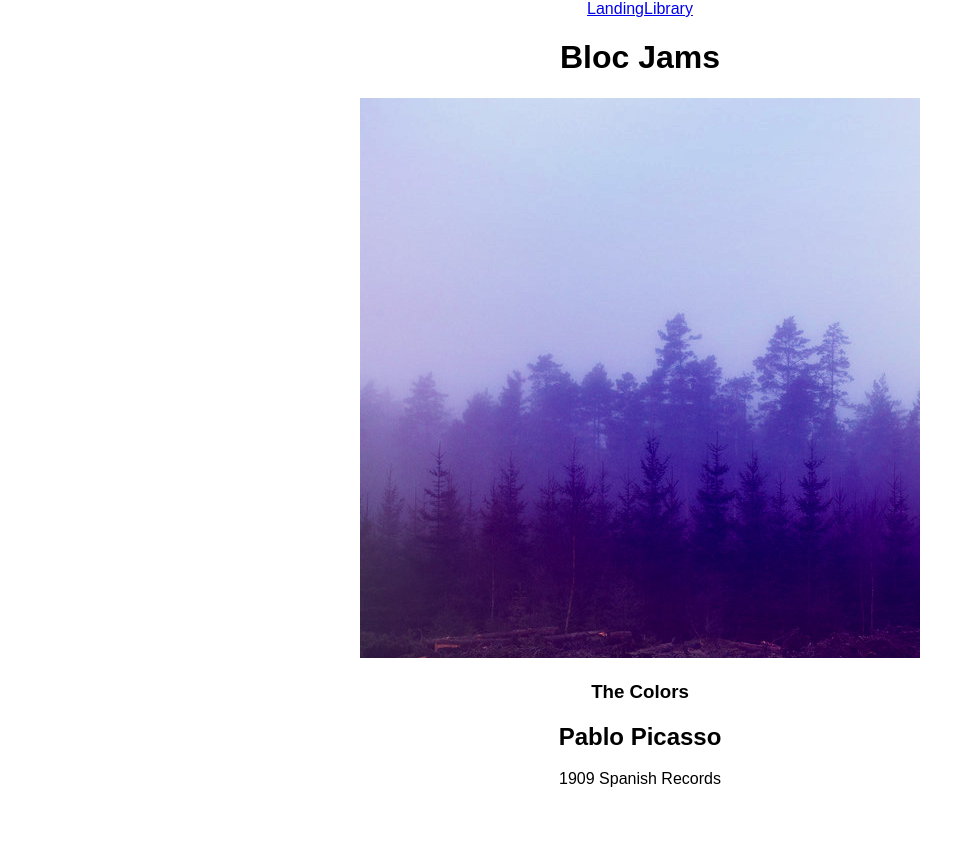
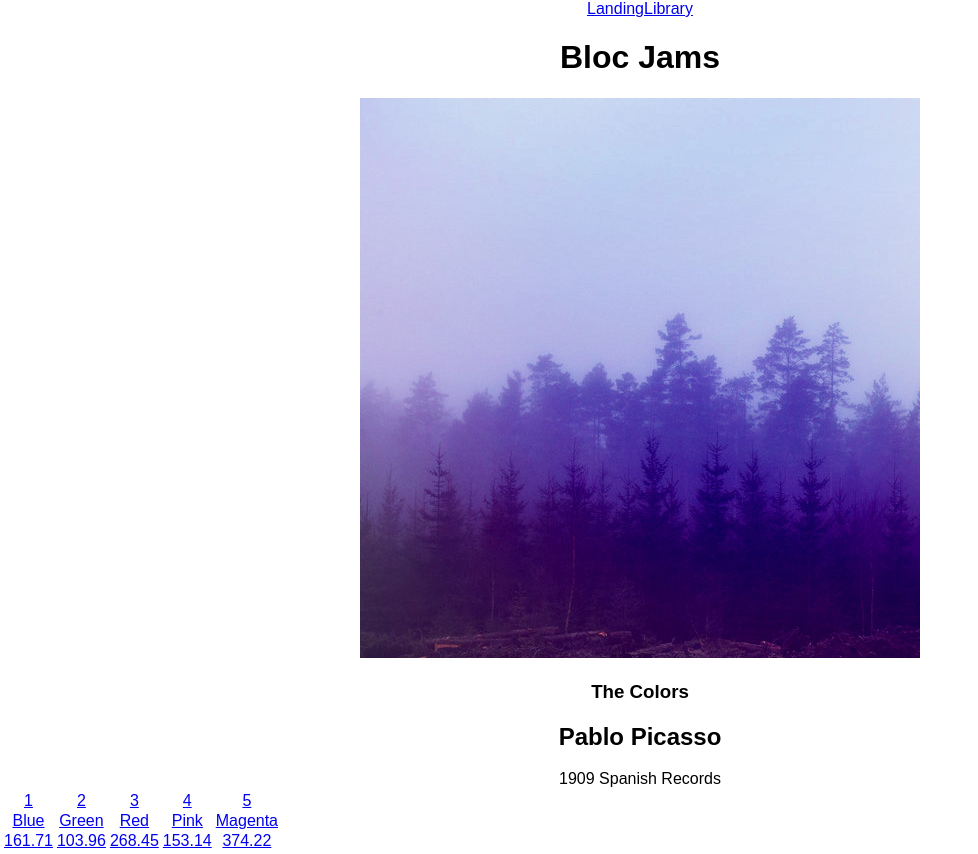
Before and after one commit to SuzyLockwood/bloc-jams-react, a React (Create React App) app: page /album/the-colors in a window 1280 px wide. Shown: the whole page, without its empty margins (0-978 px from the left). Before the commit the page ends 800 px from the top, so only its background shows below. Built offline with nearby package versions, Linux system fonts and the light colour scheme.

Commit message:
Assignment 5 of Bloc Jams React: Completed

```diff
--- a/src/components/Album.js
+++ b/src/components/Album.js
@@ -1,4 +1,5 @@
 import React, { Component } from 'react';
+import { Link } from 'react-router-dom';
 import albumData from './../data/albums';
 
 class Album extends Component {
@@ -33,7 +34,15 @@ class Album extends Component {
             <col id="song-title-column" />
             <col id="song-duration-column" />
           </colgroup>
-          <tbody />
+          <tbody className="song-details">
+            {this.state.album.songs.map((song, index) => (
+              <Link to={`/album/${song.slug}`} key={index}>
+                <tr id="song-number-row">{index + 1}</tr>
+                <tr id="song-title-row">{song.title}</tr>
+                <tr id="song-duration-row">{song.duration}</tr>
+              </Link>
+            ))}
+          </tbody>
         </table>
       </section>
     );
```
